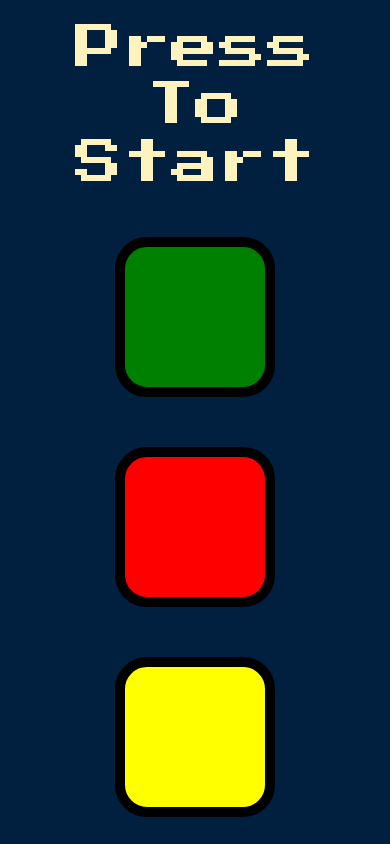
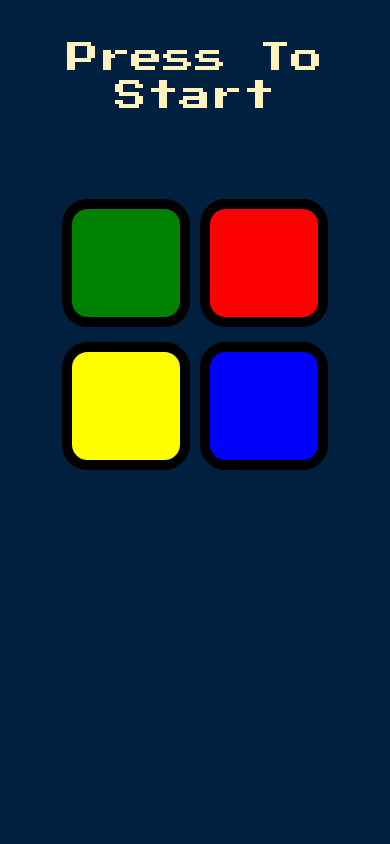
Before and after one commit to MeshaalMo/PatternGame, a plain HTML site: page index.html in a window 390 px wide. Shown: the top 844 px of the page. Drawn offline with nearby package versions, Linux system fonts and the light colour scheme.

Commit message:
Add files via upload

```diff
--- a/styles.css
+++ b/styles.css
@@ -1,19 +1,6 @@
 body {
   text-align: center;
   background-color: #011F3F;
-}
-@media  screen and (max-width: 600px) {
-  .btn{
-    margin: 5px;
-    display: inline-block;
-    height: 15rem;
-    width: 15rem;
-  }
-  #level-title {
-    font-size: 6rem;
-    margin:  5%;
-  }
-
 }
 
 #level-title {
@@ -25,13 +12,9 @@ body {
 
 .container {
   display: block;
-  margin: auto;
+}
 
 
-}
-.row{
-  justify-content: center;
-}
 
 .btn {
   margin: 25px;
@@ -67,3 +50,21 @@ body {
   box-shadow: 0 0 20px white;
   background-color: grey;
 }
+@media  only screen and (max-width: 600px) {
+  .btn{
+    margin: 5px;
+    display: inline-block;
+    color: #011F3F;
+    height: 8rem;
+    width: 8rem;
+  }
+  #level-title {
+    font-size: 2rem;
+    margin:  10% 10px 20%;
+  }
+  .row{
+    margin: 5px;
+    justify-content: center;
+  }
+
+}
```
